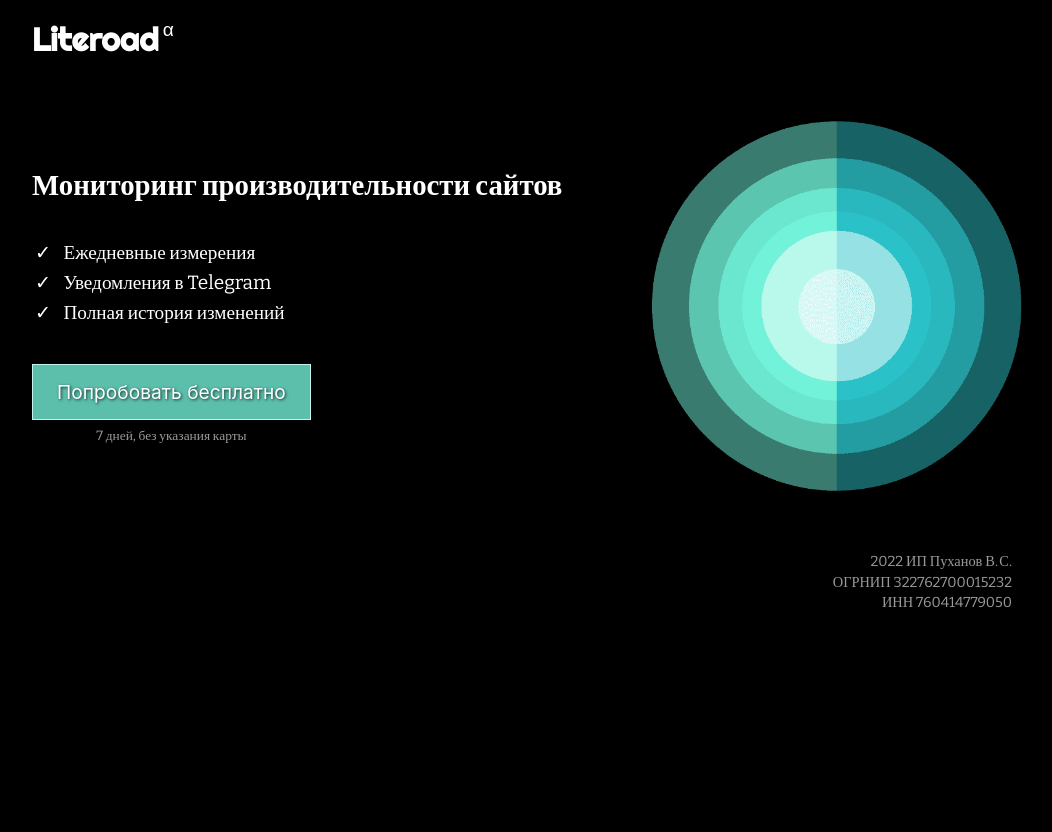
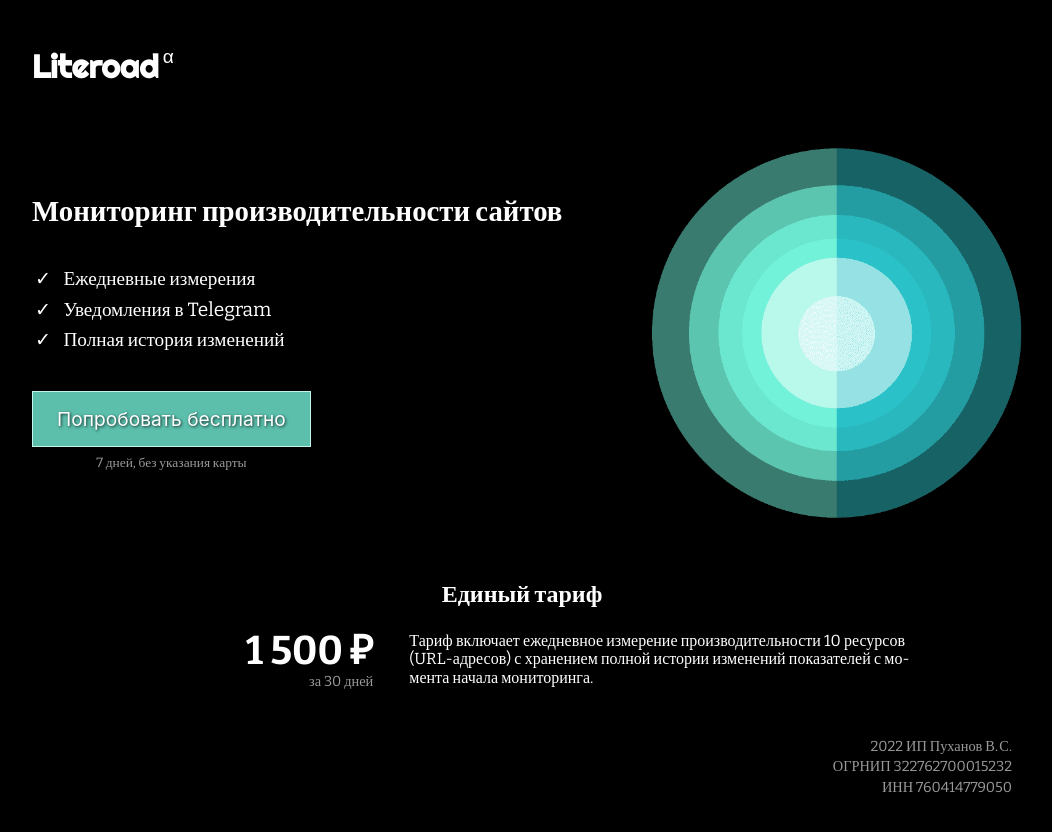
Before and after one commit to literoad/watari, a Next.js app: page / in a window 1280 px wide. Shown: the top 832 px of the page, without its empty margins (118-1170 px from the left). Before the commit the page ends 800 px from the top, so only its background shows below. Built offline with nearby package versions, Linux system fonts and the light colour scheme.

Commit message:
add basic tariff description

```diff
--- a/components/header.tsx
+++ b/components/header.tsx
@@ -3,7 +3,7 @@ import s from "../styles/components/Header.module.css";
 
 export default function Header() {
   return (
-    <header className="lr-container">
+    <header className={`lr-container ${s.header}`}>
       <h1 title="Literoad (альфа-версия)">
         <Link href="/">
           <a className={s.homeLink}>
--- a/pages/index.tsx
+++ b/pages/index.tsx
@@ -23,6 +23,20 @@ const Home: NextPage = () => {
           </footer>
         </div>
       </section>
+      <section className="lr-container">
+        <h2 className="text-center">Единый тариф</h2>
+        <div className={s.tariff}>
+          <div className={s.tariffLeft}>
+            <p className={s.price}>1&nbsp;500&nbsp;₽</p>
+            <p className="muted">за 30 дней</p>
+          </div>
+          <p className={s.tariffRight}>
+            Тариф включает ежедневное измерение производительности
+            10&nbsp;ресурсов (URL-адресов) с хранением полной истории изменений
+            показателей с момента начала мониторинга.
+          </p>
+        </div>
+      </section>
     </div>
   );
 };
--- a/styles/components/Footer.module.css
+++ b/styles/components/Footer.module.css
@@ -1,4 +1,6 @@
 .footer {
+  margin-top: 48px;
+  margin-bottom: 48px;
   text-align: right;
 }
 
--- a/styles/components/Header.module.css
+++ b/styles/components/Header.module.css
@@ -1,3 +1,7 @@
+.header {
+  margin-top: 48px;
+}
+
 .homeLink {
   text-decoration: none;
 }
--- a/styles/globals.css
+++ b/styles/globals.css
@@ -16,6 +16,7 @@ a {
 
 p {
   font-family: "Bitter", serif;
+  hyphens: auto;
 }
 
 .lr-container {
@@ -28,3 +29,7 @@ p {
   font-size: 0.9em;
   opacity: 0.6;
 }
+
+.text-center {
+  text-align: center;
+}
--- a/styles/pages/Home.module.css
+++ b/styles/pages/Home.module.css
@@ -32,3 +32,41 @@
   margin-top: 8px;
   text-align: center;
 }
+
+.tariff {
+  display: flex;
+  align-items: center;
+  flex-wrap: wrap;
+  max-width: 820px;
+  margin: 16px auto 0;
+  gap: 36px;
+}
+
+.tariffLeft {
+  display: flex;
+  align-items: flex-end;
+  flex: 1;
+  flex-direction: column;
+  justify-content: center;
+}
+
+@media (max-width: 434px) {
+  .tariffLeft {
+    align-items: center;
+  }
+}
+
+.tariffLeft p,
+.tariffRight {
+  margin: 0;
+}
+
+.tariffRight {
+  flex: 2;
+  min-width: 220px;
+}
+
+.price {
+  font-size: 2.5em;
+  font-weight: 700;
+}
```
